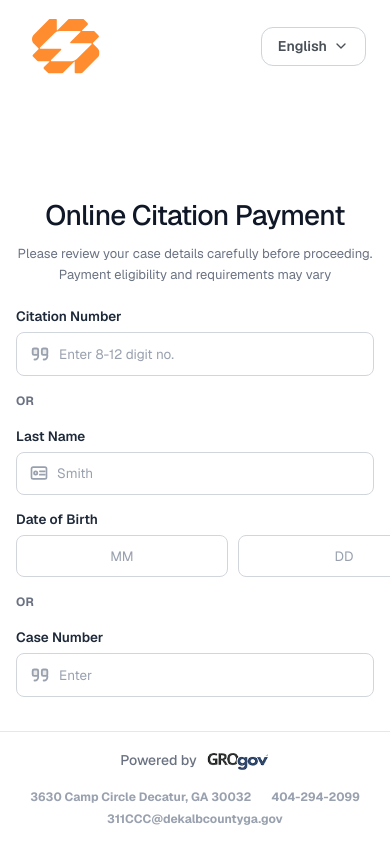
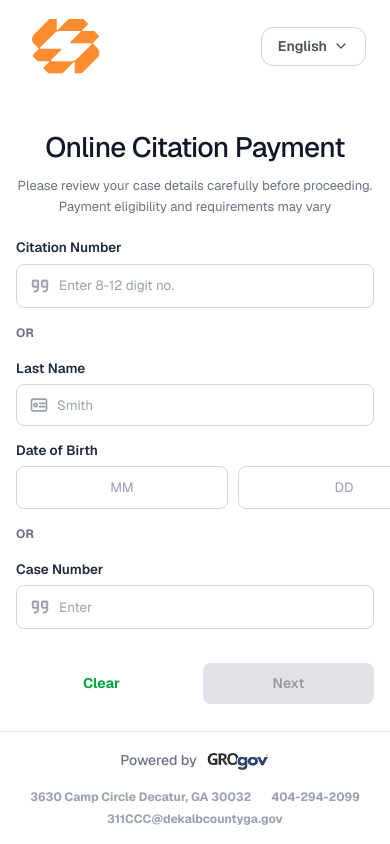
Before and after one commit to amananurag20/Peer_frontend, a Next.js app: page / in a window 390 px wide. Built offline with nearby package versions, Linux system fonts and the light colour scheme.

Commit message:
changes added

```diff
--- a/app/page.tsx
+++ b/app/page.tsx
@@ -18,7 +18,7 @@ export default function Home() {
       <Header currentStep={currentStep} />
 
       {/* Main Content */}
-      <main className="flex-1 flex flex-col items-center justify-start w-full px-4 overflow-y-auto pt-[5vh]">
+      <main className={`flex-1 flex flex-col items-center w-full px-4 overflow-y-auto justify-start ${currentStep === 3 ? 'pt-[0vh]' : 'pt-[4vh] md:pt-[5vh]'}`}>
         <div className="w-full flex flex-col items-center pb-[8vh] justify-start">
           <div className={currentStep === 1 ? 'flex w-full justify-center' : 'hidden'}>
             <PaymentForm onNext={nextStep} />
--- a/components/ConfirmInfo.tsx
+++ b/components/ConfirmInfo.tsx
@@ -48,7 +48,7 @@ export default function ConfirmInfo({ onBack, onNext }: ConfirmInfoProps) {
         };
 
         return (
-            <div className="w-full max-w-[500px] mt-[60px] md:mt-[8vh] mb-4">
+            <div className="w-full max-w-[500px] mb-4">
                 <h1 className="text-[28px] md:text-[32px] tracking-tight font-medium text-[#25282B] mb-8 text-center sm:text-left">
                     Confirm your Information
                 </h1>
@@ -115,7 +115,7 @@ export default function ConfirmInfo({ onBack, onNext }: ConfirmInfoProps) {
     }
 
     return (
-        <div className="w-full max-w-[500px] mt-[60px] md:mt-[8vh] mb-4">
+        <div className="w-full max-w-[500px] mb-4">
             <h1 className="text-[28px] md:text-[32px] tracking-tight font-medium text-[#25282B] mb-3 text-center sm:text-left">
                 Confirm your Information
             </h1>
--- a/components/PaymentForm.tsx
+++ b/components/PaymentForm.tsx
@@ -36,7 +36,7 @@ export default function PaymentForm({ onNext }: PaymentFormProps) {
     const isNextEnabled = isCitationValid || isNameDobValid || isCaseValid;
 
     return (
-        <div className="w-full max-w-[500px] mt-[60px] md:mt-[8vh] mb-4">
+        <div className="w-full max-w-[500px] mb-4">
             <h1 className="text-[28px] md:text-[32px] tracking-tight font-medium text-gray-900 mb-2 text-center sm:text-left">
                 Online Citation Payment
             </h1>
```
